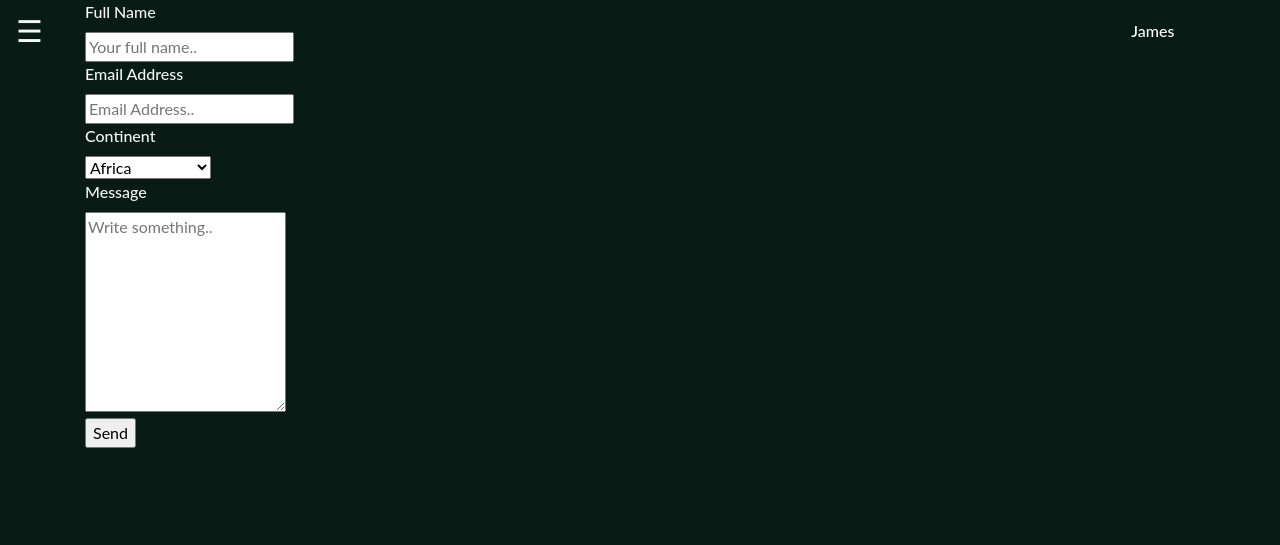
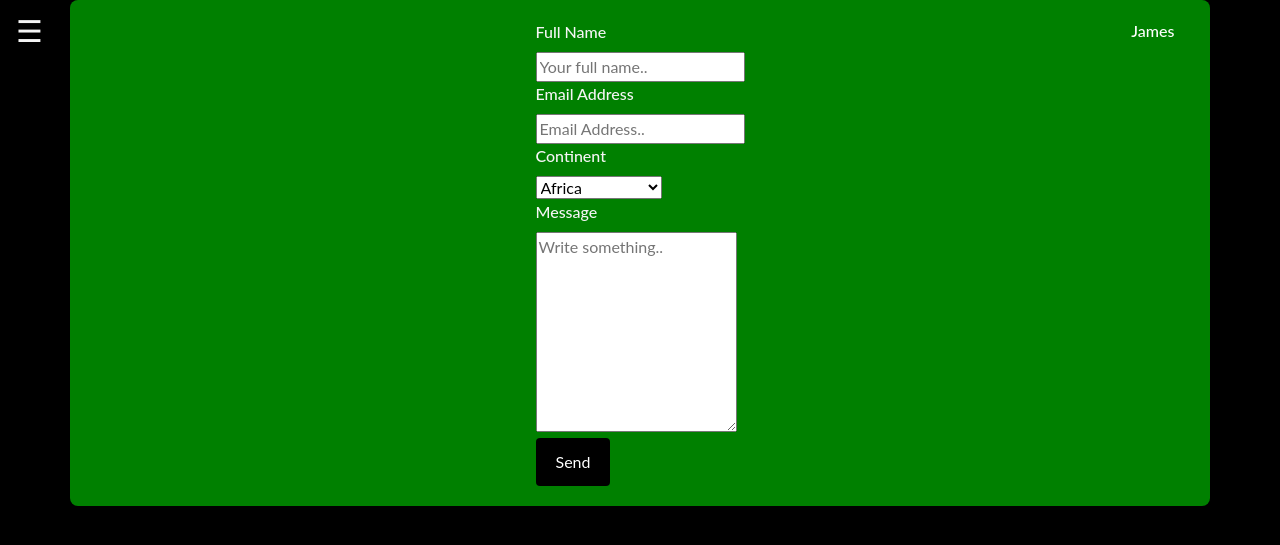
Before and after one commit to JamesMusembi/Mlor-ranch, a Django app: page /businesses/ in a window 1280 px wide. Shown: the top 545 px of the page. Run offline with Django 4.2, Linux system fonts and the light colour scheme; a user stored in the database is signed in; data comes from the database, SQL or seed files in the repository; both versions use the stored data as it was after the commit; some libraries are stand-ins or nearby versions; some web fonts are replaced.

Commit message:
editing navigation

```diff
--- a/hood/templates/business.html
+++ b/hood/templates/business.html
@@ -5,18 +5,31 @@
     body {
         font-family: 'Lato', global_font_string;
         font-weight: 500;
-        background-color: #081c15;
+        background-color: black;
         color: whitesmoke;
+
+    }
+    .container {
+        border-radius: 8px;
+        background-color: green;
+        display: flex;
+        padding: 20px;
+        justify-content: center;
+        /* border-top: 8px; */
+    }
+    input[type=submit] {
+        background-color: black;
+        color: white;
+        padding: 12px 20px;
+        border: none;
+        border-radius: 4px;
+        cursor: pointer;
     }
 
-    .biz {
-        color: black;
-    }
+
 </style>
 
  <!--Contact(start)-->
- <table id="Contact Us" border="0" width="100%"
- cellpadding="0" cellspacing="0" bgcolor="black">
 
 	<div class="container">
         <form action="https://formspree.io/f/mvongzdz" method="POST">
@@ -43,7 +56,13 @@
                 <input type="submit" value="Send">
         </form>
 </div>
-</form>
-</table>
+
+<!-- <td width="80%" valign="top">
+    <font face="Verdana"
+        color="#4CAF50" size="5">
+        ©Copyright 2023 by Mlor Abera Ranch.
+        All rights reserved.
+    </font>
+</td> -->
 <!--Contact(end)-->
 {% endblock %}
--- a/hood/templates/posts.html
+++ b/hood/templates/posts.html
@@ -28,11 +28,9 @@
                         </td>
 
                         <td width="60%">
-                            <font face="Verdana" size="2"
+                            <font face="Verdana" size="4"
                                 color="white">
-                                Thanks for your interest, here
-                                is a quick story of me and this
-                                website.
+
                                 <hr color="black">
                                 Kenya Agricultural & Livestock Research Organization (KALRO) services in Kenya has the main objective of undertaking research to help livestock farmers with providing them with livestock with high genetic potential, develop disease control technologies, integrate crop-livestock etc..
                                 <hr color="black">
```
Also changed, not shown: db.sqlite3. Lines whose indentation alone changed are shown as unchanged.
